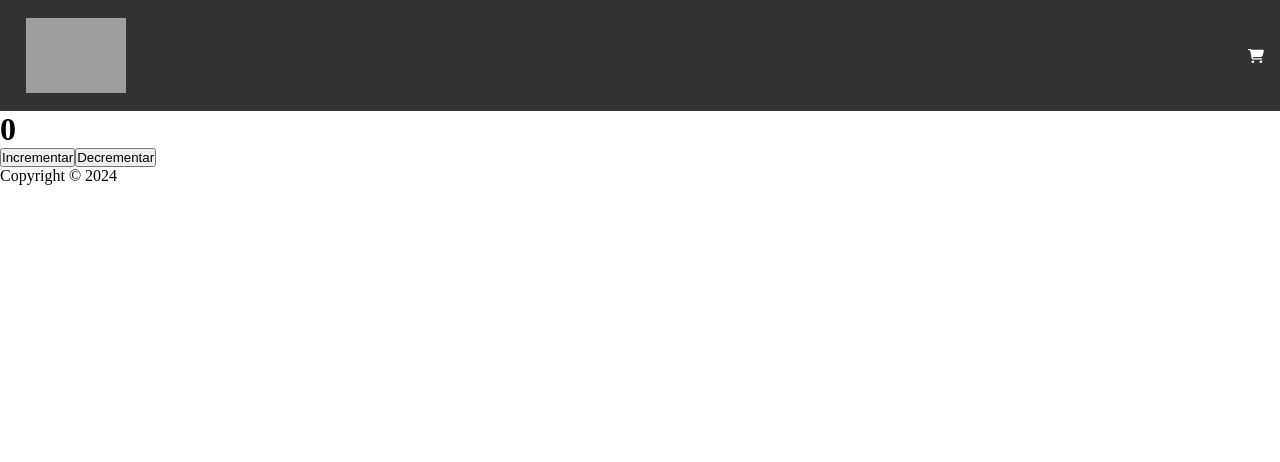
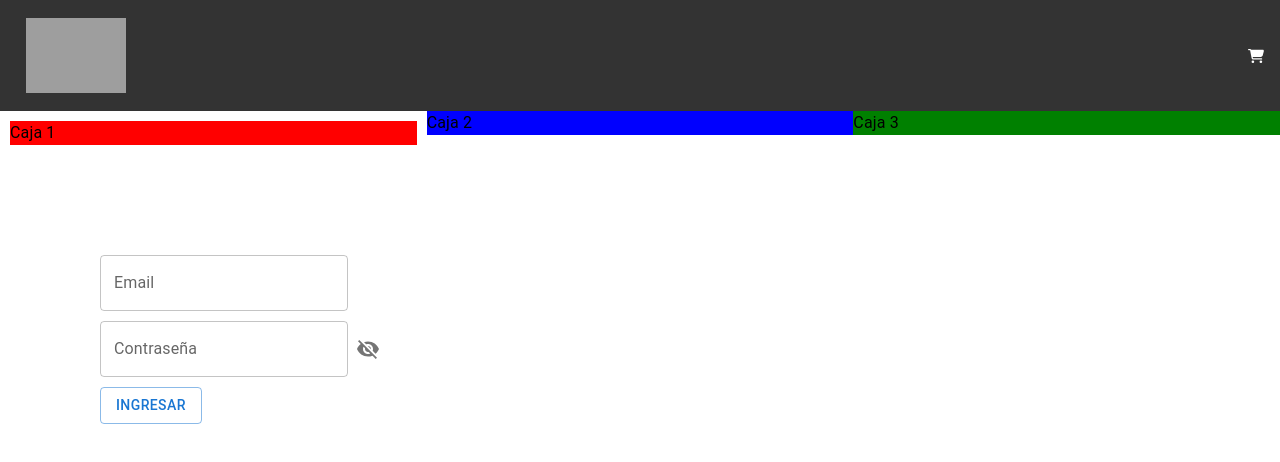
Before and after one commit to manugonzalez5/PreEntrega1-Gonzalez, a React (Vite) app: page / in a window 1280 px wide. Shown: the top 462 px of the page. Built offline with nearby package versions, Linux system fonts and the light colour scheme; grey boxes are pictures that could not be loaded; the HTML template or start-up script is replaced by a standard one.

Commit message:
Implementamos MaterialUI

```diff
--- a/package.json
+++ b/package.json
@@ -10,6 +10,10 @@
     "preview": "vite preview"
   },
   "dependencies": {
+    "@emotion/react": "^11.13.3",
+    "@emotion/styled": "^11.13.0",
+    "@mui/icons-material": "^6.1.2",
+    "@mui/material": "^6.1.2",
     "react": "^18.3.1",
     "react-dom": "^18.3.1",
     "react-icons": "^5.3.0"
--- a/src/App.jsx
+++ b/src/App.jsx
@@ -1,15 +1,13 @@
 import { Navbar } from "./components/layout/navbar/Navbar";
-import { Footer } from "./components/layout/footer/Footer";
-import { ItemListContainer } from "./components/pages/itemListContainer/ItemListContainer";
-import { Counter } from "./components/common/counter/Counter";
+import { PruebaComponentes } from "./PruebaComponentes";
+import { PruebaGrid } from "./PruebaGrid";
 
 function App() {
   return (
     <div>
       <Navbar />
-      <ItemListContainer />
-      <Counter />
-      <Footer />
+      <PruebaGrid />
+      <PruebaComponentes />
     </div>
   );
 }
--- /dev/null
+++ b/src/PruebaComponentes.jsx
@@ -0,0 +1,29 @@
+import { Box, Button, IconButton, TextField } from "@mui/material";
+import { useState } from "react";
+import VisibilityIcon from "@mui/icons-material/Visibility";
+import VisibilityOffIcon from "@mui/icons-material/VisibilityOff";
+
+export const PruebaComponentes = () => {
+  const [visible, setVisible] = useState(false);
+  const cambiarVisibilidad = () => {
+    setVisible(!visible);
+  };
+  return (
+    <div style={{ margin: "100px" }}>
+      <TextField id="outlined-basic" label="Email" variant="outlined" />
+      <Box sx={{ display: "flex", alignItems: "center", marginTop: "10px" }}>
+        <TextField
+          variant="outlined"
+          label="Contraseña"
+          type={visible ? "text" : "password"}
+        />
+        <IconButton onClick={cambiarVisibilidad}>
+          {visible ? <VisibilityIcon /> : <VisibilityOffIcon />}
+        </IconButton>
+      </Box>
+      <Button variant="outlined" sx={{ marginTop: "10px" }}>
+        Ingresar
+      </Button>
+    </div>
+  );
+};
--- /dev/null
+++ b/src/PruebaGrid.jsx
@@ -0,0 +1,29 @@
+import { Typography } from "@mui/material";
+import Grid from "@mui/material/Grid2";
+
+export const PruebaGrid = () => {
+  return (
+    <div>
+      <Grid container={true}>
+        <Grid size={{ xs: 12, sm: 4 }}>
+          <Typography
+            align="center"
+            sx={{
+              backgroundColor: "red",
+              margin: "10px",
+              display: "flex",
+            }}
+          >
+            Caja 1
+          </Typography>
+        </Grid>
+        <Grid size={{ xs: 12, sm: 4 }}>
+          <Typography sx={{ backgroundColor: "blue" }}>Caja 2</Typography>
+        </Grid>
+        <Grid size={{ xs: 12, sm: 4 }}>
+          <Typography sx={{ backgroundColor: "green" }}>Caja 3</Typography>
+        </Grid>
+      </Grid>
+    </div>
+  );
+};
```
Also changed, not shown: 1 other file (tests, documents, lock files or other folders).
